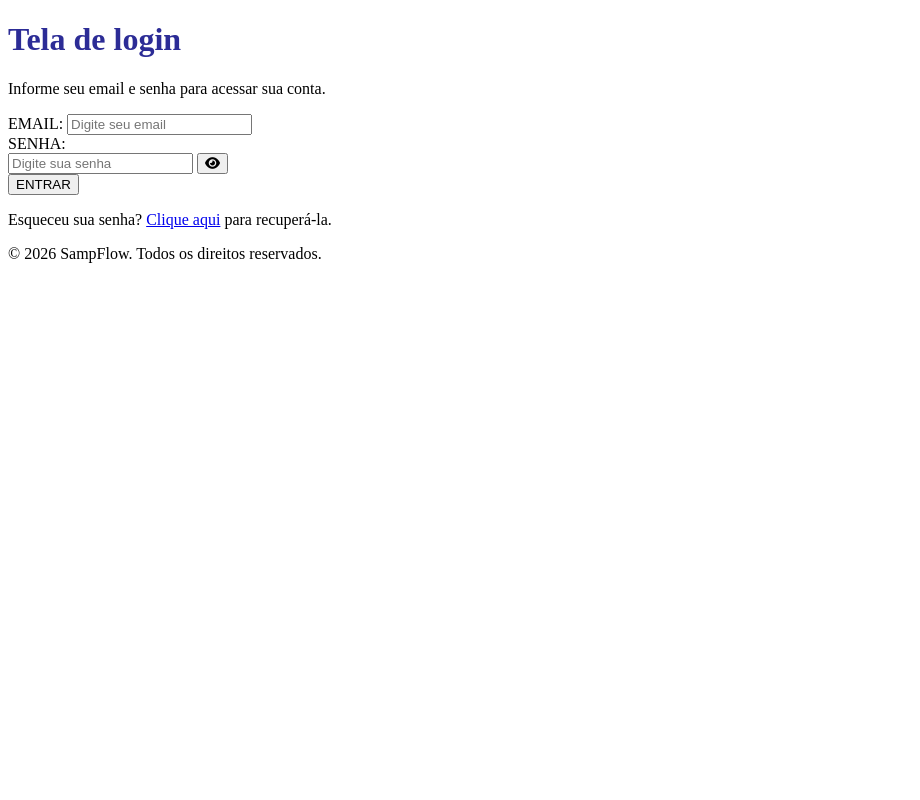
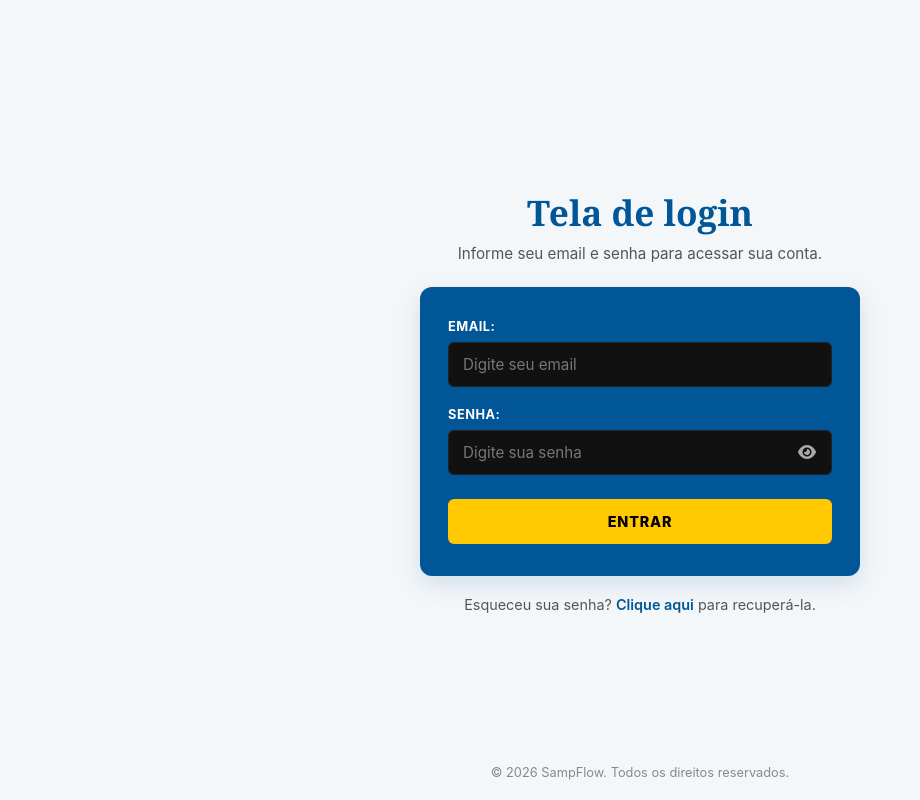
Before and after one commit to arthursoaresabiviolo-ux/sampflow, a Django app: page / in a window 1280 px wide. Shown: the whole page, without its empty margins (0-920 px from the left). Run offline with Django 5.2, Linux system fonts and the light colour scheme.

Commit message:
style: update layout appearence

```diff
--- a/templates/static/accounts/css/login.css
+++ b/templates/static/accounts/css/login.css
@@ -1,3 +1,192 @@
-h1{
-    color :rgb(44, 44, 150)
+* {
+    margin: 0;
+    padding: 0;
+    box-sizing: border-box;
+    font-family: -apple-system, BlinkMacSystemFont, "Segoe UI", Roboto, Helvetica, Arial, sans-serif;
 }
+
+body {
+    background-color: #f4f7f9;
+    color: #333333;
+    display: flex;
+    flex-direction: column;
+    justify-content: center;
+    align-items: center;
+    min-height: 100vh;
+    padding: 20px;
+    position: relative;
+}
+
+/* Container principal centralizado */
+.login-wrapper {
+    width: 100%;
+    max-width: 440px;
+    display: flex;
+    flex-direction: column;
+    align-items: center;
+    margin: auto;
+}
+
+/* Cabeçalho superior */
+.login-header {
+    text-align: center;
+    margin-bottom: 24px;
+}
+
+.login-header h1 {
+    color: #005696;
+    font-family: Georgia, serif;
+    font-size: 2.2rem;
+    font-weight: bold;
+    margin-bottom: 8px;
+}
+
+.login-header p {
+    color: #555555;
+    font-size: 0.95rem;
+}
+
+/* Card azul do formulário */
+.login-card {
+    background-color: #005696;
+    width: 100%;
+    padding: 32px 28px;
+    border-radius: 12px;
+    box-shadow: 0 8px 24px rgba(0, 86, 150, 0.15);
+    display: flex;
+    flex-direction: column;
+    gap: 20px;
+}
+
+.form-group {
+    display: flex;
+    flex-direction: column;
+    gap: 8px;
+}
+
+label {
+    color: #ffffff;
+    font-size: 0.8rem;
+    font-weight: 700;
+    letter-spacing: 0.5px;
+}
+
+/* Inputs escuros estilo dashboard */
+input[type="email"],
+input[type="password"],
+input[type="text"] {
+    width: 100%;
+    background-color: #111111;
+    border: 1px solid #222222;
+    border-radius: 6px;
+    padding: 12px 14px;
+    color: #ffffff;
+    font-size: 0.95rem;
+    outline: none;
+    transition: border-color 0.2s, box-shadow 0.2s;
+}
+
+input[type="email"]::placeholder,
+input[type="password"]::placeholder {
+    color: #777777;
+}
+
+input[type="email"]:focus,
+input[type="password"]:focus {
+    border-color: #ffc800;
+    box-shadow: 0 0 0 2px rgba(255, 200, 0, 0.2);
+}
+
+/* Container do input de senha com ícone */
+.input-password-wrapper {
+    position: relative;
+    display: flex;
+    align-items: center;
+    width: 100%;
+}
+
+.input-password-wrapper input {
+    padding-right: 40px;
+}
+
+#togglePassword {
+    position: absolute;
+    right: 12px;
+    background: none;
+    border: none;
+    color: #aaaaaa;
+    font-size: 1rem;
+    cursor: pointer;
+    display: flex;
+    align-items: center;
+    justify-content: center;
+    padding: 4px;
+    transition: color 0.2s;
+}
+
+#togglePassword:hover {
+    color: #ffc800;
+}
+
+/* Botão amarelo amigável */
+.btn-submit {
+    background-color: #ffc800;
+    color: #000000;
+    font-weight: 800;
+    font-size: 0.9rem;
+    letter-spacing: 0.8px;
+    border: none;
+    border-radius: 6px;
+    padding: 14px;
+    cursor: pointer;
+    transition: background-color 0.2s, transform 0.1s;
+    margin-top: 4px;
+}
+
+.btn-submit:hover {
+    background-color: #e6b400;
+}
+
+.btn-submit:active {
+    transform: scale(0.99);
+}
+
+/* Link de recuperação */
+.forgot-password-text {
+    margin-top: 20px;
+    text-align: center;
+    font-size: 0.9rem;
+    color: #555555;
+}
+
+.forgot-password-text a {
+    color: #005696;
+    font-weight: 600;
+    text-decoration: none;
+}
+
+.forgot-password-text a:hover {
+    text-decoration: underline;
+    color: #003d6b;
+}
+
+/* Rodapé fixado na parte inferior */
+footer {
+    position: absolute;
+    bottom: 20px;
+    text-align: center;
+    font-size: 0.8rem;
+    color: #888888;
+    width: 100%;
+}
+
+/* Sobrescreve o estilo padrão de autofill dos navegadores */
+input:-webkit-autofill,
+input:-webkit-autofill:hover,
+input:-webkit-autofill:focus,
+input:-webkit-autofill:active {
+    -webkit-box-shadow: 0 0 0 30px #111111 inset !important;
+    -webkit-text-fill-color: #ffffff !important;
+    caret-color: #ffffff;
+    transition: background-color 5000s ease-in-out 0s;
+}
```
